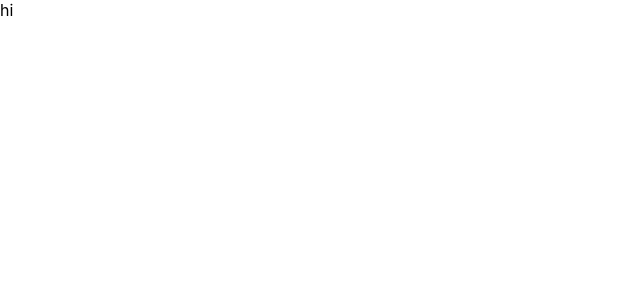
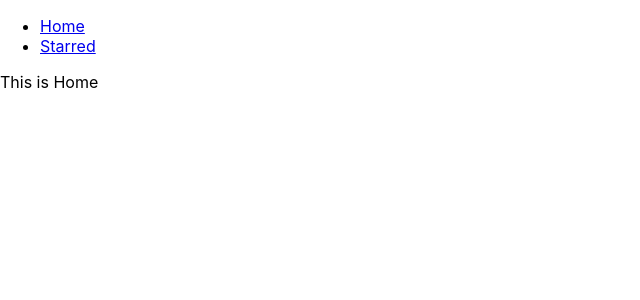
Before and after one commit to Subendra2909/Box-office-App, a React (Create React App) app: page / in a window 1280 px wide. Shown: the top 300 px of the page, without its empty margins (0-640 px from the left). Built offline with nearby package versions, Linux system fonts and the light colour scheme.

Commit message:
added navbar and pages using switch and route

```diff
--- a/src/App.js
+++ /dev/null
@@ -1,7 +0,0 @@
-import React from "react";
-
-function App() {
-  return <div>hi</div>;
-}
-
-export default App;
--- /dev/null
+++ b/src/App.jsx
@@ -0,0 +1,27 @@
+import React from 'react';
+import { Switch, Route } from 'react-router-dom';
+import Navs from './components/Navs';
+import Home from './pages/Home';
+import Starred from './pages/Starred';
+
+function App() {
+  return (
+    <div>
+      <Navs />
+
+      <Switch>
+        <Route exact path="/">
+          <Home />
+        </Route>
+
+        <Route exact path="/starred">
+          <Starred />
+        </Route>
+
+        <Route>This is 404 page</Route>
+      </Switch>
+    </div>
+  );
+}
+
+export default App;
--- /dev/null
+++ b/src/components/Navs.jsx
@@ -0,0 +1,23 @@
+import React from 'react';
+import { Link } from 'react-router-dom';
+
+const LINKS = [
+  { to: '/', text: 'Home' },
+  { to: '/starred', text: 'Starred' },
+];
+
+const Navs = () => {
+  return (
+    <div>
+      <ul>
+        {LINKS.map(item => (
+          <li key={item.to}>
+            <Link to={item.to}>{item.text}</Link>
+          </li>
+        ))}
+      </ul>
+    </div>
+  );
+};
+
+export default Navs;
--- a/src/index.js
+++ b/src/index.jsx
@@ -1,12 +1,17 @@
-import React from "react";
-import ReactDOM from "react-dom/client";
-import "./index.css";
-import App from "./App";
-import * as serviceWorkerRegistration from "./serviceWorkerRegistration";
-import reportWebVitals from "./reportWebVitals";
+import React from 'react';
+import ReactDOM from 'react-dom/client';
+import { BrowserRouter } from 'react-router-dom';
+import './index.css';
+import App from './App';
+import * as serviceWorkerRegistration from './serviceWorkerRegistration';
+import reportWebVitals from './reportWebVitals';
 
-const root = ReactDOM.createRoot(document.getElementById("root"));
-root.render(<App />);
+const root = ReactDOM.createRoot(document.getElementById('root'));
+root.render(
+  <BrowserRouter>
+    <App />
+  </BrowserRouter>
+);
 
 // If you want your app to work offline and load faster, you can change
 // unregister() to register() below. Note this comes with some pitfalls.
--- /dev/null
+++ b/src/pages/Home.jsx
@@ -0,0 +1,7 @@
+import React from 'react';
+
+const Home = () => {
+  return <div>This is Home</div>;
+};
+
+export default Home;
--- /dev/null
+++ b/src/pages/Starred.jsx
@@ -0,0 +1,7 @@
+import React from 'react';
+
+const Starred = () => {
+  return <div>This is Starred</div>;
+};
+
+export default Starred;
```
Also changed, not shown: package.json (+24 -6 lines), src/reportWebVitals.jsx (renamed from src/reportWebVitals.js), src/service-worker.jsx (renamed from src/service-worker.js), src/serviceWorkerRegistration.jsx (renamed from src/serviceWorkerRegistration.js), 2 other files (tests, documents, lock files or other folders).
